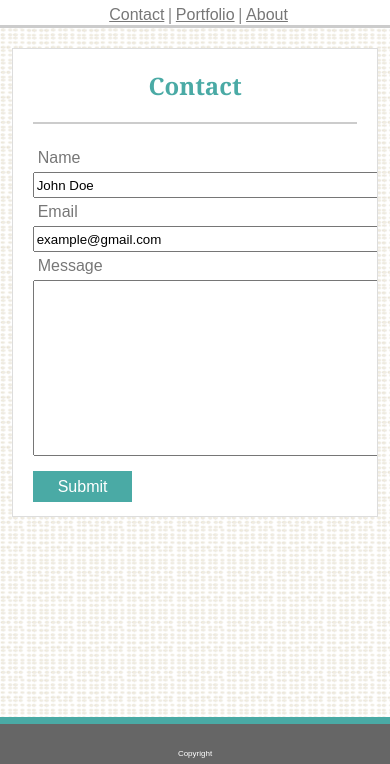
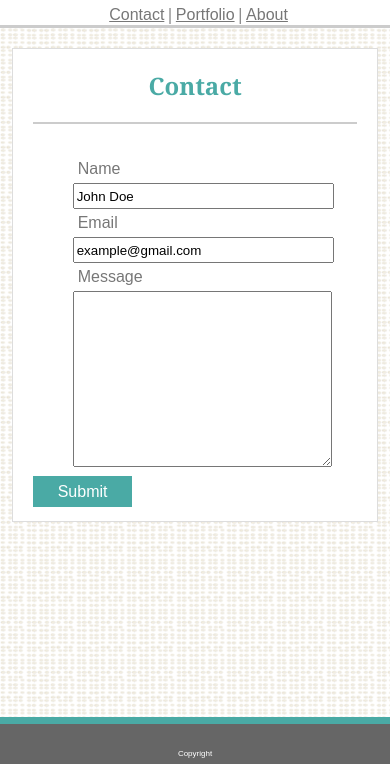
Before and after one commit to vlineros/Responsive-Portfolio, a plain HTML site: page contact.html in a window 390 px wide. Shown: the part 80-844 px from the top of the page. Drawn offline with Linux system fonts and the light colour scheme.

Commit message:
revising files post help

```diff
--- a/contact.html
+++ b/contact.html
@@ -24,15 +24,23 @@
       <h1 class="segment-title">Contact</h1>
       <hr />
       <div id="form-content">
+        <form>
+          <ul>
+            <li>
               <p>Name</p>
               <input type="text" value="John Doe" />
+            </li>
+            <li>
               <p>Email</p>
               <input type="text" value="example@gmail.com" />
+            </li>
+            <li>
               <p>Message</p>
               <textarea id="message"></textarea>
-        <br />
-        <br />
+            </li>
+          </ul>
           <a id="s-button" href="#">Submit</a>
+        </form>
       </div>
     </section>
     <footer>
--- a/style.css
+++ b/style.css
@@ -91,8 +91,15 @@ p {
   margin-right: 20px;
 }
 input {
-  width: 520%;
+  display: block;
+  width: 55vw;
   height: 20px;
+}
+ul {
+  box-sizing: border-box;
+}
+li {
+  list-style-type: none;
 }
 #form-content {
   float: left;
@@ -101,8 +108,9 @@ input {
   margin-bottom: 20px;
 }
 #message {
+  display: block;
   height: 170px;
-  width: 520%;
+  width: 55vw;
 }
 #s-button {
   text-decoration: none;
@@ -151,11 +159,10 @@ footer {
     margin-right: 20%;
   }
   input {
-    width: 390%;
+    width: 65vw;
   }
   #message {
-    height: 170px;
-    width: 390%;
+    width: 65vw;
   }
 }
 
@@ -169,13 +176,6 @@ footer {
   section {
     margin-left: 3%;
     margin-right: 3%;
-  }
-  input {
-    width: 375%;
-  }
-  #message {
-    height: 170px;
-    width: 375%;
   }
 }
 
@@ -202,13 +202,6 @@ footer {
   p {
     margin: 5px;
   }
-  input {
-    width: 200%;
-  }
-  #message {
-    height: 170px;
-    width: 200%;
-  }
   td {
     margin: 20px;
     margin-left: 17%;
```
Lines whose indentation alone changed are shown as unchanged.
